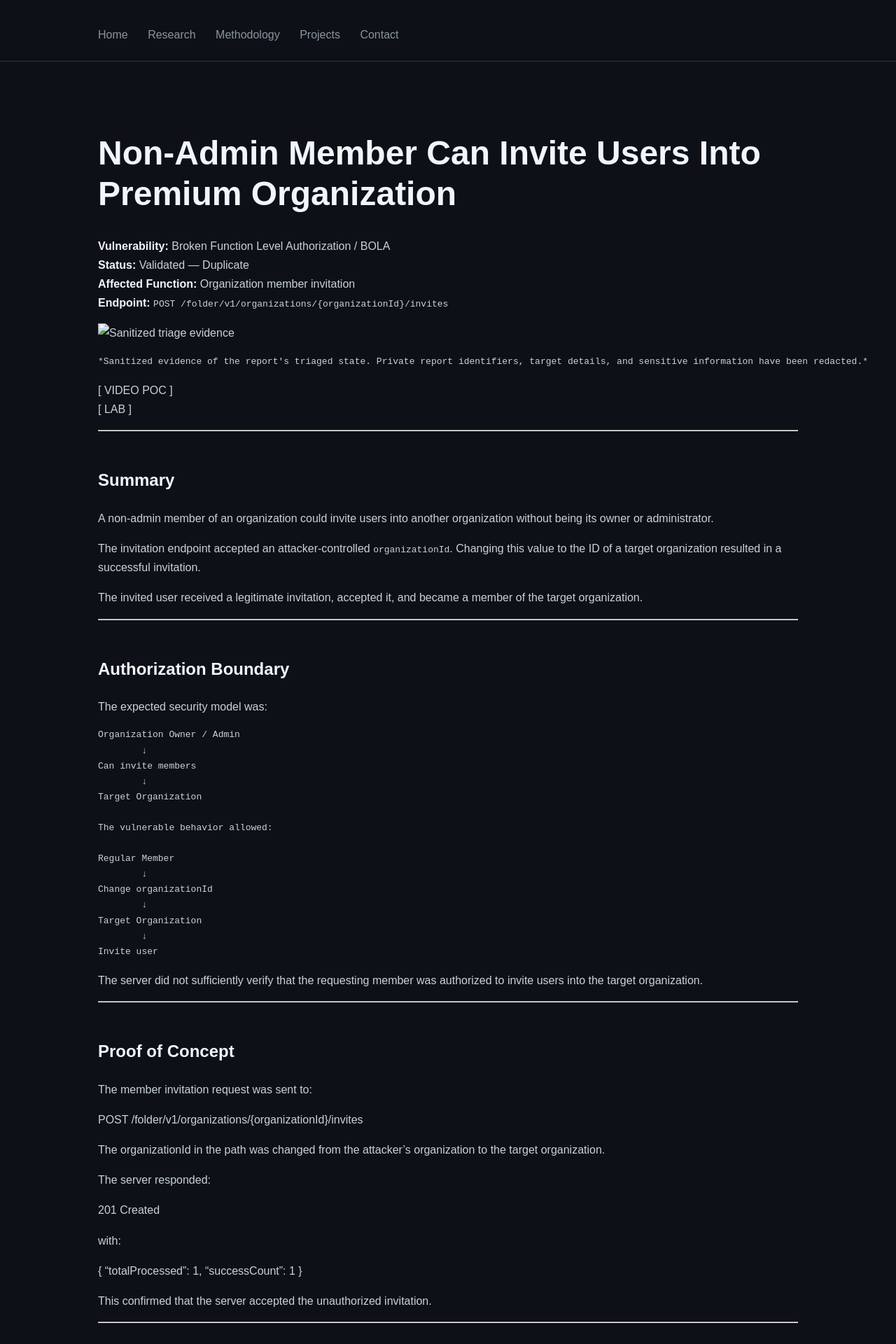
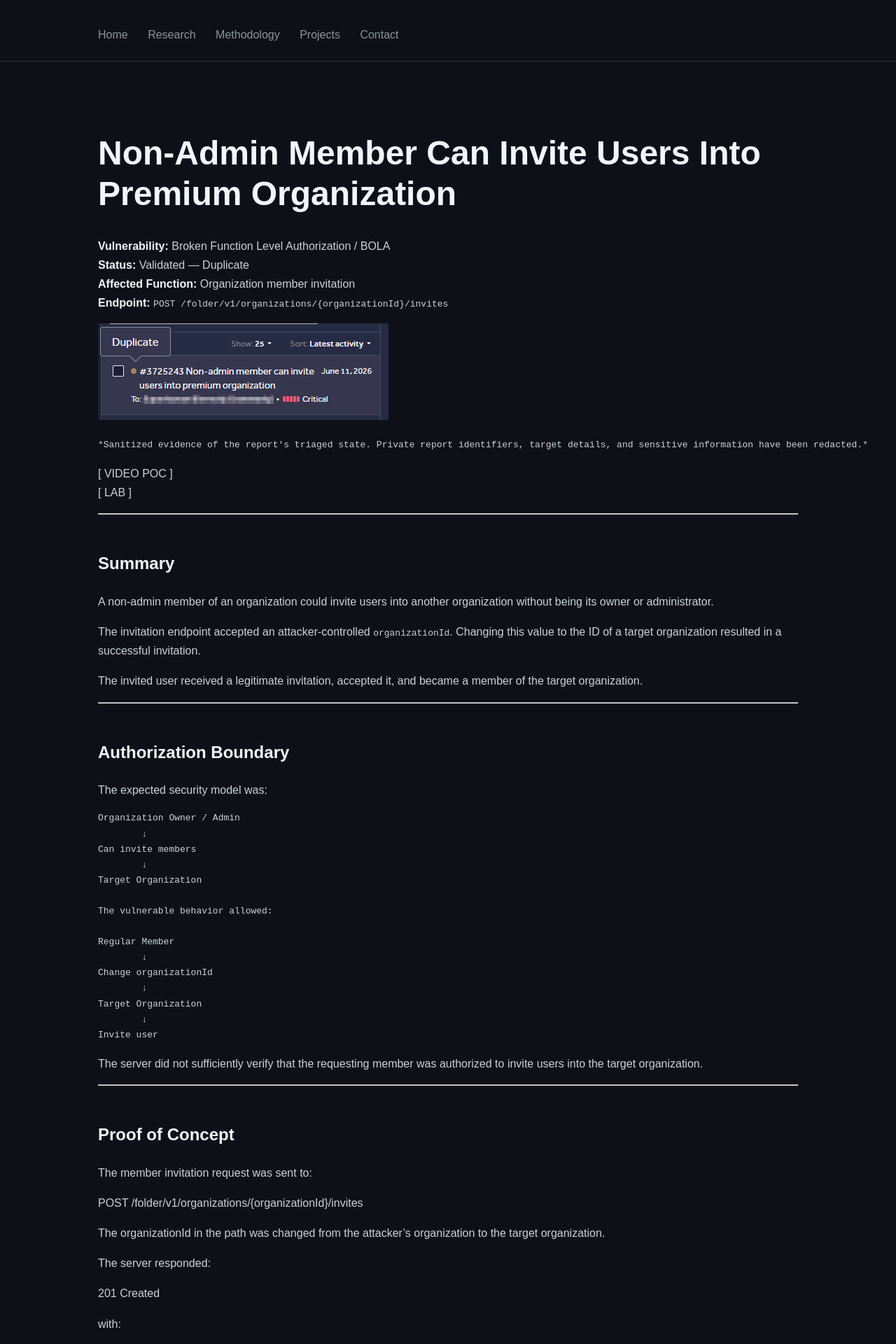
Before and after one commit to sarumaan/security-research, a Jekyll site: the page built from case-studies/non-admin-member-invites-premium-organization/index.md, in a window 1280 px wide. Shown: the top 1920 px of the page at 70% size. Built offline with Jekyll 4.4.1, drawn with Linux system fonts in a browser that asks for light colours.

Commit message:
Fix image path for triage evidence in case study
Updated image path for sanitized triage evidence.

````diff
--- a/case-studies/non-admin-member-invites-premium-organization/index.md
+++ b/case-studies/non-admin-member-invites-premium-organization/index.md
@@ -10,7 +10,7 @@ title: Non-Admin Member Can Invite Users Into Premium Organization
 **Affected Function:** Organization member invitation
 **Endpoint:** `POST /folder/v1/organizations/{organizationId}/invites`
 
-![Sanitized triage evidence](/screenshots/invite.png)
+![Sanitized triage evidence](screenshots/invite.png)
 ```text
 *Sanitized evidence of the report's triaged state. Private report identifiers, target details, and sensitive information have been redacted.*
 ```
````
